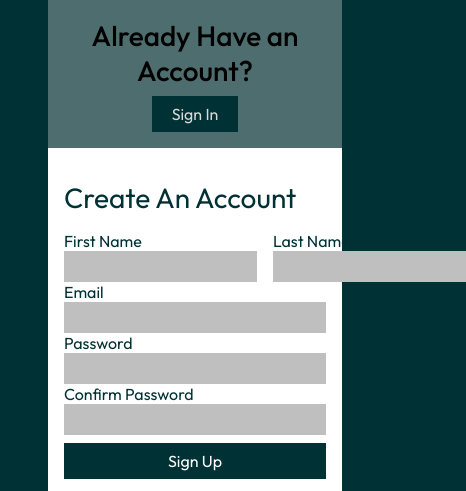
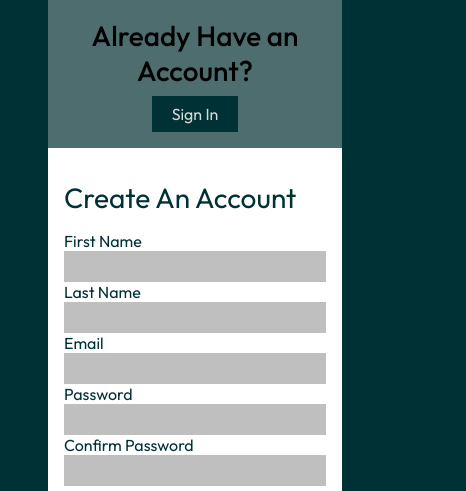
Before and after one commit to Aljhon07/_Nostra, a plain HTML site: page sign-up.html in a window 390 px wide. Shown: the part 83-574 px from the top of the page, 466 px wide, since content can reach past the window. Drawn offline with Linux system fonts and the light colour scheme.

Commit message:
update sign-up.html

```diff
--- a/sign-up.html
+++ b/sign-up.html
@@ -48,6 +48,14 @@
     label,
     p {
       color: var(--main-bg);
+    }
+
+    @media screen and (max-width: 800px) {
+      .name-wrapper.input-wrapper {
+        display: flex;
+        flex-direction: column;
+        gap: 0;
+      }
     }
   </style>
   <body>
--- a/src/scripts/components/review.js
+++ b/src/scripts/components/review.js
@@ -31,7 +31,6 @@ export function initReview() {
             <button class="next-btn check-out">Check Out</button>
         </section>
     `
-
     return [content, cb]
 }
 
```
